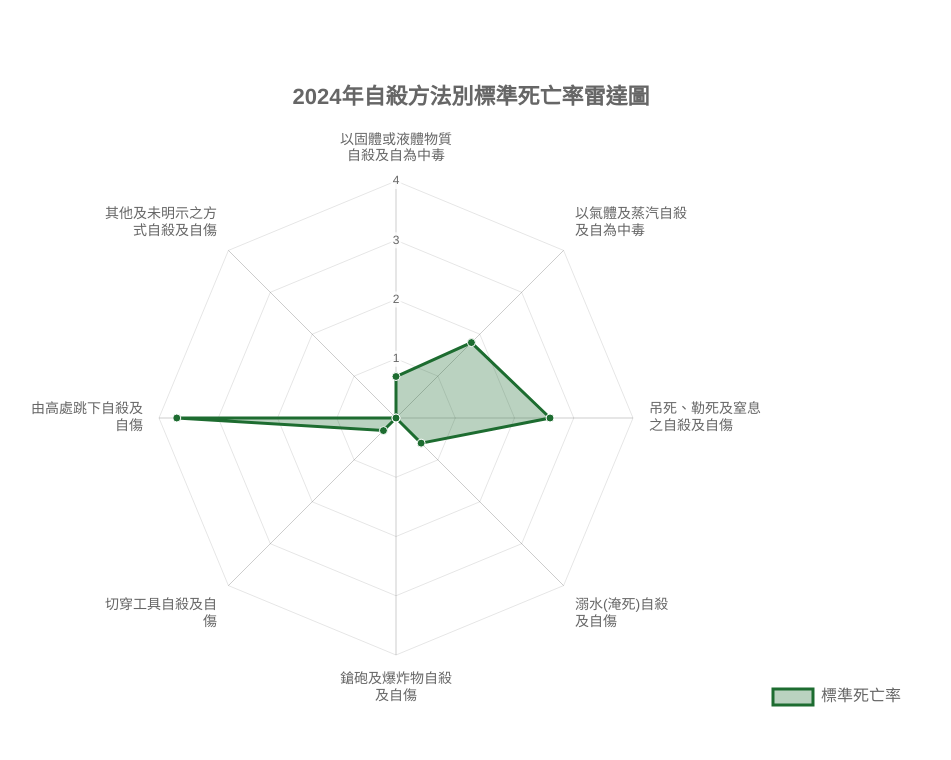
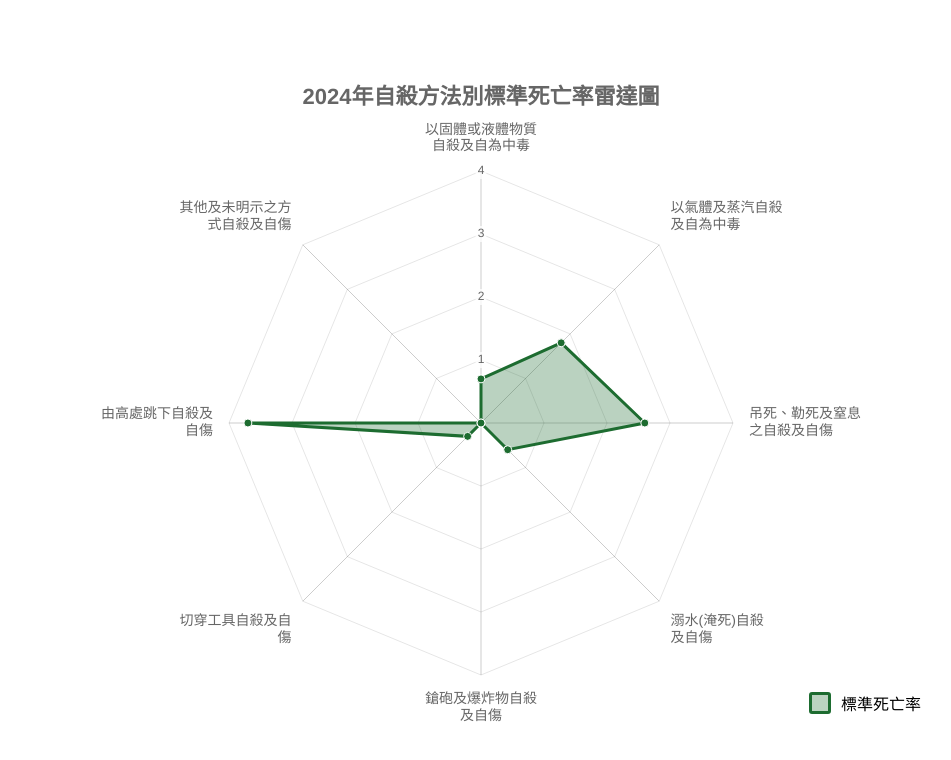
Before and after one commit to yangsandy50219/3.4_2024radar, a plain HTML site: page index.html in a window 1280 px wide. Shown: the whole page, without its empty margins (159-1110 px from the left). Drawn offline with nearby package versions, Linux system fonts and the light colour scheme.

Commit message:
Update index.html

```diff
--- a/index.html
+++ b/index.html
@@ -25,6 +25,28 @@
       max-width: 900px;
       height: 90vh;
       max-height: 650px;
+      position: relative; /* ⭐ for legend */
+    }
+
+    /* ⭐ 自訂圖例：右下角 + 原本樣式 */
+    .legendCustom {
+      position: absolute;
+      right: 10px;
+      bottom: 10px;
+      font-size: 16px;
+      display: flex;
+      align-items: center;
+      gap: 10px;
+      background: none;    /* ❗ 無底色 */
+      border: none;        /* ❗ 無外框 */
+      padding: 0;
+    }
+    .legendBox {
+      width: 16px;
+      height: 16px;
+      background-color: rgba(29,108,48,0.3);  /* ✔ 深綠色填色方塊 */
+      border-radius: 3px;
+      border: 3px solid rgba(29,108,48,1);   /* ⭐ 同色包邊 */
     }
   </style>
 </head>
@@ -32,6 +54,13 @@
 <body>
   <div class="wrapper">
     <div id="chartContainer">
+
+      <!-- ⭐ 自訂圖例（右下角，不影響圖置中） -->
+      <div class="legendCustom">
+        <div class="legendBox"></div>
+        <span>標準死亡率</span>
+      </div>
+
       <canvas id="radarChart"></canvas>
     </div>
   </div>
@@ -45,7 +74,7 @@
     let stdRates = [];
     let deathCounts = [];
 
-    // ⭐ 自動換行：每行 8 個字
+    // ⭐ 自動換行（每行 8 字）
     function splitLabelToLines(label, maxLen = 8) {
       const chars = [...label];
       const lines = [];
@@ -66,12 +95,8 @@
         const rawLabels = header.slice(1);
 
         labels = rawLabels.map(l => splitLabelToLines(l));
-
-        const rowStd = lines[1].split(",").slice(1);
-        stdRates = rowStd.map(v => Number(v));
-
-        const rowDeath = lines[2].split(",").slice(1);
-        deathCounts = rowDeath.map(v => Number(v));
+        stdRates = lines[1].split(",").slice(1).map(Number);
+        deathCounts = lines[2].split(",").slice(1).map(Number);
 
         new Chart(ctx, {
           type: "radar",
@@ -93,31 +118,18 @@
             responsive: true,
             maintainAspectRatio: false,
 
-            layout: {
-              padding: { right: 20, bottom: 10 }   /* ⭐ 右下角要給空間放圖例 */
-            },
-
             plugins: {
               title: {
                 display: true,
                 text: "2024年自殺方法別標準死亡率雷達圖",
                 font: { size: 22 }
               },
-
-              legend: {
-                display: true,
-                position: "right",   /* ⭐ 右側 */
-                align: "end",        /* ⭐ 靠下（右下角效果） */
-                labels: {
-                  font: { size: 16 },
-                  padding: 10
-                }
-              },
+              legend: { display: false }, /* ⭐ 關閉內建 legend */
 
               tooltip: {
                 callbacks: {
-                  label: function (context) {
-                    const i = context.dataIndex;
+                  label: function (ctx) {
+                    const i = ctx.dataIndex;
                     return [
                       `標準死亡率：${stdRates[i]}`,
                       `死亡人數：${deathCounts[i]} 人`
@@ -149,9 +161,7 @@
           }
         });
       })
-      .catch(err => {
-        console.error("讀取 CSV 發生錯誤：", err);
-      });
+      .catch(err => console.error("讀取 CSV 發生錯誤：", err));
   </script>
 </body>
 
```
